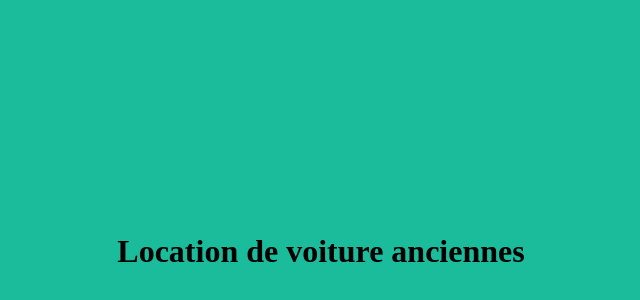
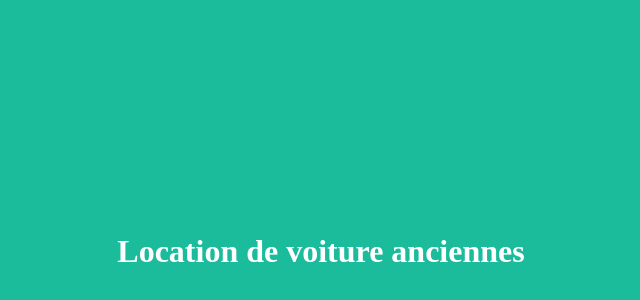
Before and after one commit to HugoBricoult/moreMoney, a plain HTML site: page index.html in a window 1280 px wide. Shown: the part 28-328 px from the top of the page, without its empty margins (319-959 px from the left). Drawn offline with Linux system fonts and the light colour scheme.

Commit message:
modif color header

```diff
--- a/index.html
+++ b/index.html
@@ -4,6 +4,6 @@
 		<meta charset="UTF-8"/>
 	</head>
 	<body style="background-color:#1abc9c">
-		<h1 style="padding-top:20%; padding-bottom:20%; text-align:center;">Location de voiture anciennes</h1>
+		<h1 style="padding-top:20%; padding-bottom:20%; text-align:center; color:#FFFFFF">Location de voiture anciennes</h1>
 	</body>
 </html>
```
